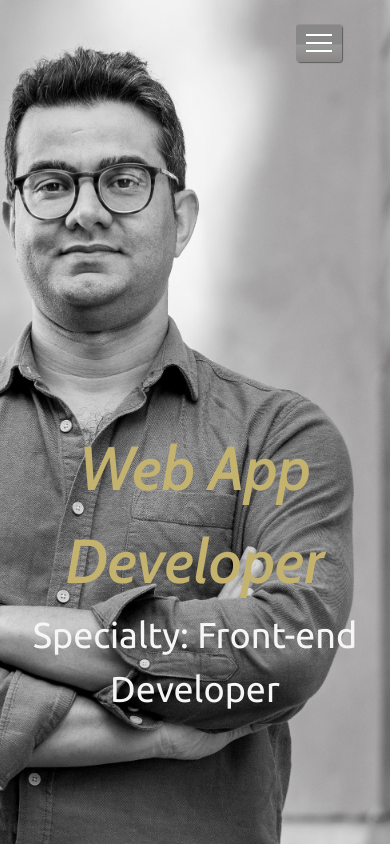
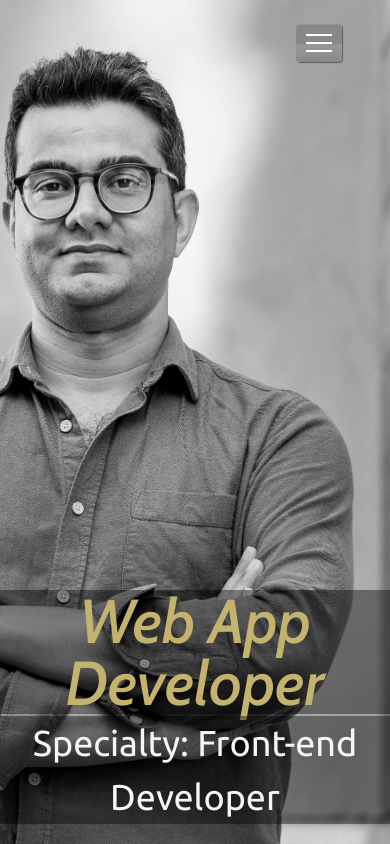
Before and after one commit to Cristian-Nass/cristian-nass-personal-web-site, a React (Vite) app: page / in a window 390 px wide. Built offline with nearby package versions, Linux system fonts and the light colour scheme.

Commit message:
change some css

```diff
--- a/src/App.css
+++ b/src/App.css
@@ -81,6 +81,25 @@
     padding-left: 0px;
   }
 }
+
+@media screen and (max-width: 600px) {
+  .home-page-title {
+    text-align: center;
+    padding-left: 0px;
+    line-height: 100%;
+    position: absolute;
+    background: rgba(0, 0, 0, 0.4);
+    bottom: 130px;
+  }
+  .home-page-text {
+    text-align: center;
+    padding-left: 0px;
+    background: rgba(0, 0, 0, 0.4);
+    position: absolute;
+    bottom: 20px;
+  }
+}
+
 .hamburger-manu-container {
   background-color: rgb(125, 124, 124);
   margin-top: 40px;
```
